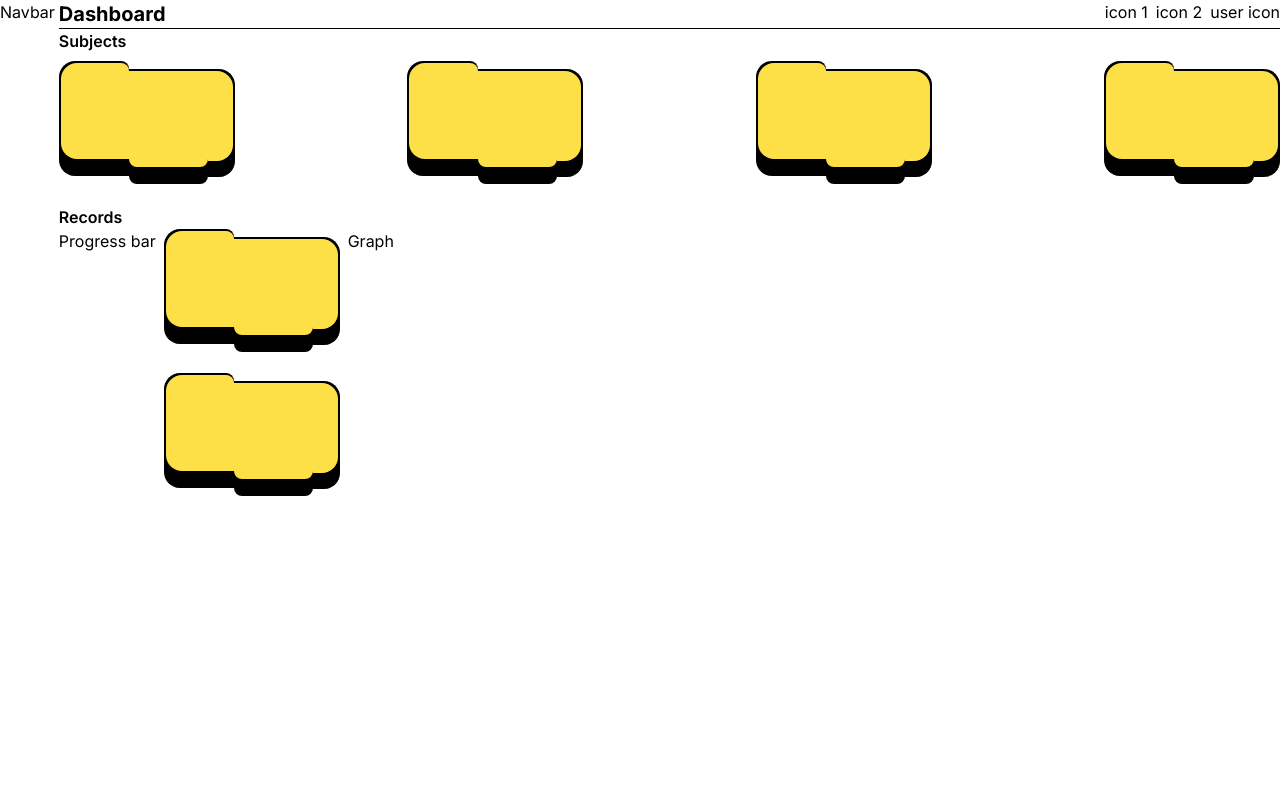
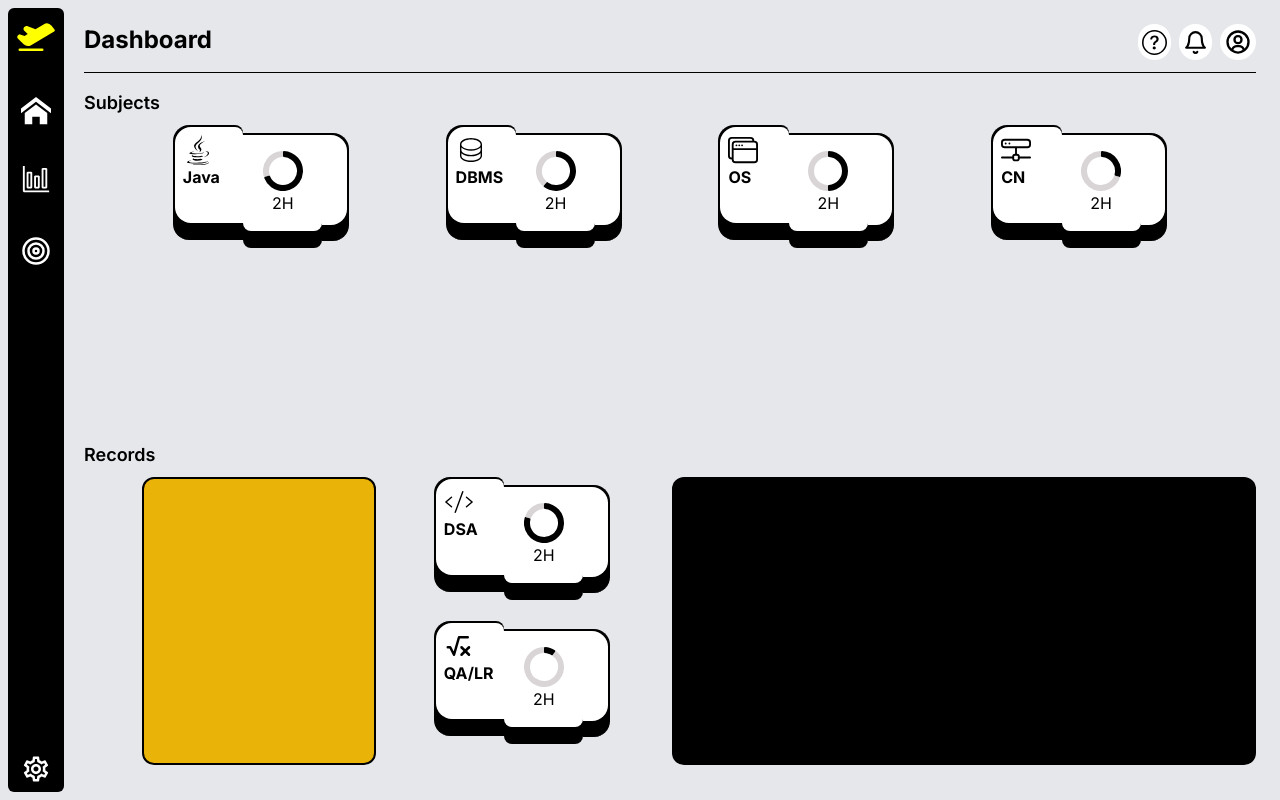
Before and after one commit to cobrakai07/codecats-placement-pilot, a Next.js app in the folder client/: page /studentdashboard in a window 1280 px wide. Built offline with nearby package versions, Linux system fonts and the light colour scheme.

Commit message:
dashboard UI 80 percent

```diff
--- /dev/null
+++ b/client/components/DonutChart.tsx
@@ -0,0 +1,45 @@
+"use client"
+import React from 'react';
+import { Doughnut } from 'react-chartjs-2';
+import { Chart as ChartJS, ArcElement, Tooltip, Legend } from 'chart.js';
+
+ChartJS.register(ArcElement, Tooltip, Legend);
+
+interface DonutChartProps {
+  percentage: number;
+  size?: number;
+}
+
+const DonutChart: React.FC<DonutChartProps> = ({ percentage, size = 2 }) => {
+  const data = {
+    datasets: [
+      {
+        data: [percentage, 100 - percentage],
+        backgroundColor: ['black', 'rgba(151, 141, 146, 0.37)'],
+        borderColor: ['', ''],
+        borderWidth: 0,
+        borderRadius:1,
+      },
+    ],
+  };
+
+  const options = {
+    responsive: true,
+    maintainAspectRatio: false,
+    cutout: '70%', // Increase to make the inner circle larger
+    plugins: {
+      tooltip: {
+      },
+      legend: { display: false },
+    },
+  };
+
+
+  return (
+    <div style={{ width: size, height: size}}>
+      <Doughnut data={data} options={options} />
+    </div>
+  );
+};
+
+export default DonutChart;
--- a/client/components/Folder.tsx
+++ b/client/components/Folder.tsx
@@ -1,17 +1,47 @@
 import React from "react";
+import DonutChart from "./DonutChart";
+import { FaJava } from "react-icons/fa";
+import { PiDatabaseLight } from "react-icons/pi";
+import { BsWindowStack } from "react-icons/bs";
+import { BsHddNetwork } from "react-icons/bs";
+import { PiCodeLight } from "react-icons/pi";
+import { TbMath } from "react-icons/tb";
 
-function Folder() {
+interface FolderProps{
+  icon:string,
+  title:string,
+  progress:number,
+  time:string
+}
+function iconMatch(icon:string){
+  switch(icon){
+    case 'j':return <FaJava size={30}/>
+    case 'db':return <PiDatabaseLight size={30}/>
+    case 'os':return <BsWindowStack size={30}/>
+    case 'cn':return <BsHddNetwork size={30}/>
+    case 'code':return <PiCodeLight size={30}/>
+    case 'qa':return <TbMath size={30}/>
+  }
+}
+function Folder({icon, title, progress , time}:FolderProps) {
   return (
     <div>
-      <div className="flex h-36 w-44">
+      <div className=" group flex h-36 w-44">
         <div className="h-[80%] w-[40%] rounded-l-2xl rounded-tr-lg border-l-2 border-t-2 border-black bg-black">
-          <div className="h-[85%] w-full rounded-tr-lg rounded-l-2xl bg-yellow-300"></div>
+          <div className="h-[85%] w-full rounded-tr-lg rounded-l-2xl bg-white group-hover:bg-yellow-300 transition duration-300 flex flex-col p-2" >
+            <div>{iconMatch(icon)}</div>
+            <div className="font-bold">{title}</div>
+            </div>
         </div>
         <div className="rounded-lb-lg mt-2 h-[80%] w-[45%] rounded-b-lg border-t-2 border-black bg-black">
-          <div className="h-[85%] w-full rounded-b-lg bg-yellow-300"></div>
+          <div className="h-[85%] w-full rounded-b-lg bg-white group-hover:bg-yellow-300 transition duration-300 flex justify-center items-center flex-col">
+            <div><DonutChart percentage={progress} size={40}/>
+            </div>
+            <div>{time}</div>
+          </div>
         </div>
         <div className="rounded-lb-2xl mt-2 h-[75%] w-[15%] rounded-br-2xl rounded-tr-2xl border-r-2 border-t-2 border-black bg-black">
-          <div className="h-[85%] w-full rounded-br-2xl rounded-tr-2xl bg-yellow-300"></div>
+          <div className="h-[85%] w-full rounded-br-2xl rounded-tr-2xl bg-white group-hover:bg-yellow-300 transition duration-300"></div>
         </div>
       </div>
     </div>
--- /dev/null
+++ b/client/components/LineGraph.tsx
@@ -0,0 +1,10 @@
+"use client"
+import React from 'react'
+
+function LineGraph() {
+  return (
+    <div>LineGraph</div>
+  )
+}
+
+export default LineGraph
--- /dev/null
+++ b/client/components/ProgressCard.tsx
@@ -0,0 +1,12 @@
+import React from 'react'
+
+function ProgressCard() {
+  return (
+    <div className='flex flex-col justify-between w-full'>
+        <div>bar</div>
+        <div>data</div>
+    </div>
+  )
+}
+
+export default ProgressCard
--- a/client/package.json
+++ b/client/package.json
@@ -9,8 +9,10 @@
     "lint": "next lint"
   },
   "dependencies": {
+    "chart.js": "^4.4.3",
     "next": "14.2.4",
     "react": "^18",
+    "react-chartjs-2": "^5.2.0",
     "react-dom": "^18",
     "react-icons": "^5.2.1"
   },
--- a/client/src/app/studentdashboard/page.tsx
+++ b/client/src/app/studentdashboard/page.tsx
@@ -1,47 +1,94 @@
 import React from "react";
 import Folder from "../../../components/Folder";
+import { BsQuestionCircle } from "react-icons/bs";
+import { FiBell } from "react-icons/fi";
+import { BiUserCircle } from "react-icons/bi";
+import { PiAirplaneTakeoffFill } from "react-icons/pi";
+import { MdOutlineSettings } from "react-icons/md";
+import { ImHome } from "react-icons/im";
+import { VscGraph } from "react-icons/vsc";
+import { FiTarget } from "react-icons/fi";
+import LineGraph from "../../../components/LineGraph";
+import ProgressCard from "../../../components/ProgressCard";
 
 function page() {
+  const labels = ['January', 'February', 'March', 'April', 'May', 'June'];
+  const data = [65, 59, 80, 81, 56, 55]; // Example data points
   return (
-    <div className="flex gap-1">
-        <div>Navbar</div>
-        <div className="w-full">
-            {/* DashBoard */}
-            <div className="flex justify-between">
-                <div className="text-xl font-bold">Dashboard</div>
-                <div className="flex gap-2">
-                    <div>icon 1</div>
-                    <div>icon 2</div>
-                    <div>user icon</div>
+    <div className=" absolute left-0 top-0 flex gap-1 h-full w-full p-2 bg-gray-200">
+      {/* Navbar */}
+      <div className="flex flex-col h-full justify-between gap-8 bg-black text-white p-2 rounded-md">
+        <div className=" flex flex-col gap-10">
+          <div>
+            <div className="flex justify-center items-center">
+              <PiAirplaneTakeoffFill size={40} color="yellow" />
+            </div>
+          </div>
+          <div className="flex justify-center items-center">
+            <ImHome size={30} />
+          </div>
+          <div className="flex justify-center items-center">
+            <VscGraph size={30} />
+          </div>
+          <div className="flex justify-center items-center">
+            <FiTarget size={30} />
+          </div>
+        </div>
+        <div className="flex justify-center items-center">
+          <MdOutlineSettings size={30} />
         </div>
       </div>
 
+      <div className="w-full h-full flex flex-col gap-4 p-4 justify-evenly">
+        {/* DashBoard */}
+
+        <div className="flex flex-col gap-3">
+          <div className="flex justify-between">
+            <div className="text-2xl font-bold">Dashboard</div>
+            <div className="flex gap-2">
+              <div className="hover:cursor-pointer hover:text-yellow-200 hover:bg-black rounded-full flex justify-center items-center bg-white p-1">
+                <BsQuestionCircle size={25} />
+              </div>
+              <div className="hover:cursor-pointer hover:text-yellow-200 hover:bg-black rounded-full flex justify-center items-center bg-white p-1">
+                <FiBell size={25} />
+              </div>
+              <div className="hover:cursor-pointer hover:text-yellow-200 hover:bg-black rounded-full flex justify-center items-center bg-white p-1">
+                <BiUserCircle size={28} />
+              </div>
+            </div>
+          </div>
           <div className="flex justify-center items-center gap-3 text-sm text-white">
             <div className="h-px bg-black w-full"></div>
           </div>
+        </div>
 
-            <div className="flex flex-col gap-2">
-                <div className="font-semibold">Subjects</div>
-                <div className="flex justify-between">
-                <Folder />
-                <Folder />
-                <Folder />
-                <Folder />
+        <div className="flex flex-col gap-2 h-full">
+          <div className="font-semibold text-lg">Subjects</div>
+          <div className="flex justify-evenly gap-2 flex-wrap">
+            <Folder title="Java" icon="j" time="2H" progress={70} />
+            <Folder title="DBMS" icon="db" time="2H" progress={61} />
+            <Folder title="OS" icon="os" time="2H" progress={50} />
+            <Folder title="CN" icon="cn" time="2H" progress={30} />
           </div>
         </div>
-            <div>
-                <div className="font-semibold">Records</div>
-                <div className="flex gap-2">
-                    <div>Progress bar</div>
-                    <div>
-                        <Folder />
-                        <Folder />
+
+        <div className="flex flex-col gap-2 h-full">
+          <div className="font-semibold  text-lg">Records</div>
+          <div className="flex justify-around gap-1">
+            <div className="flex w-[50%] justify-evenly">
+              <div className="bg-yellow-500 border-2 border-black w-[40%] rounded-xl">
+                {/* <ProgressCard/> */}
               </div>
               <div>
-                        Graph
+                <Folder title="DSA" icon="code" time="2H" progress={80} />
+                <Folder title="QA/LR" icon="qa" time="2H" progress={10} />
               </div>
             </div>
+            <div className="w-[50%] bg-black rounded-xl"></div>
+            {/* /// */}
           </div>
+        </div>
+
       </div>
     </div>
   );
```
Also changed, not shown: 1 other file (tests, documents, lock files or other folders). Lines whose indentation alone changed are shown as unchanged.
